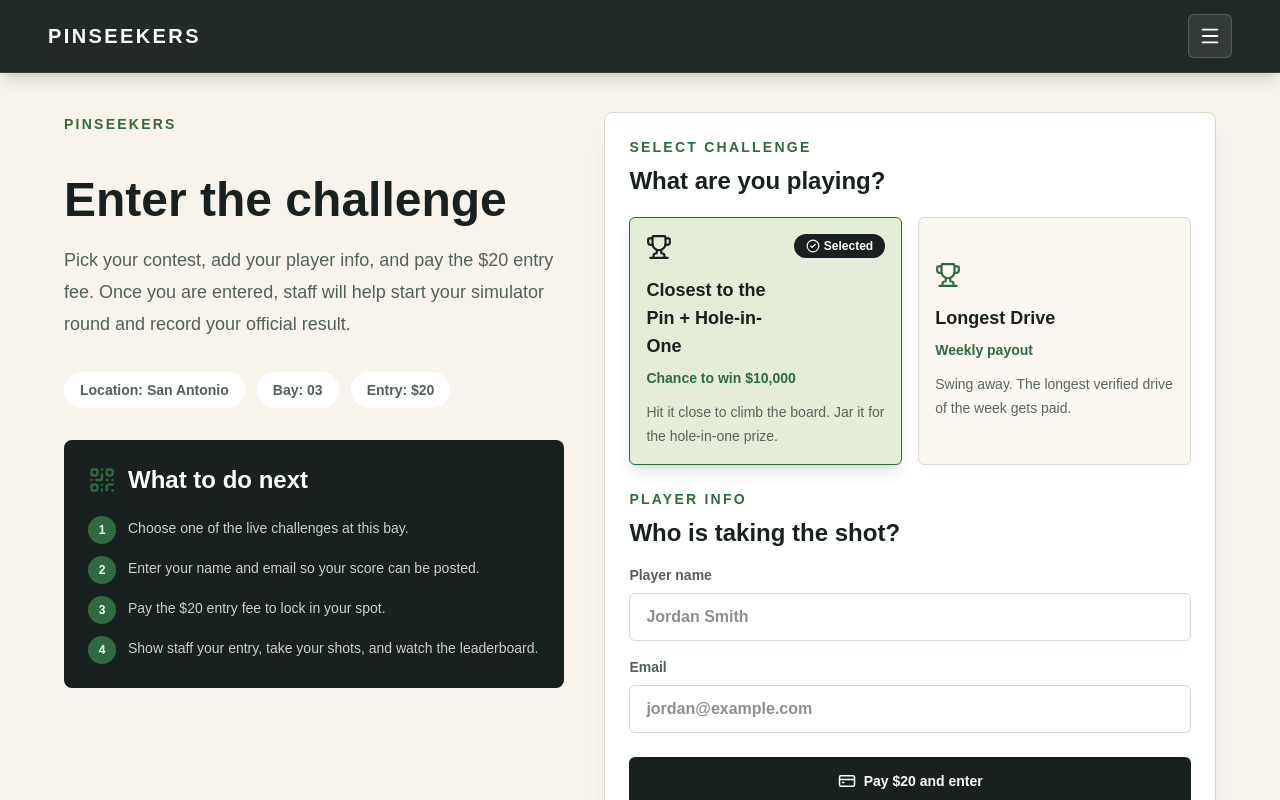
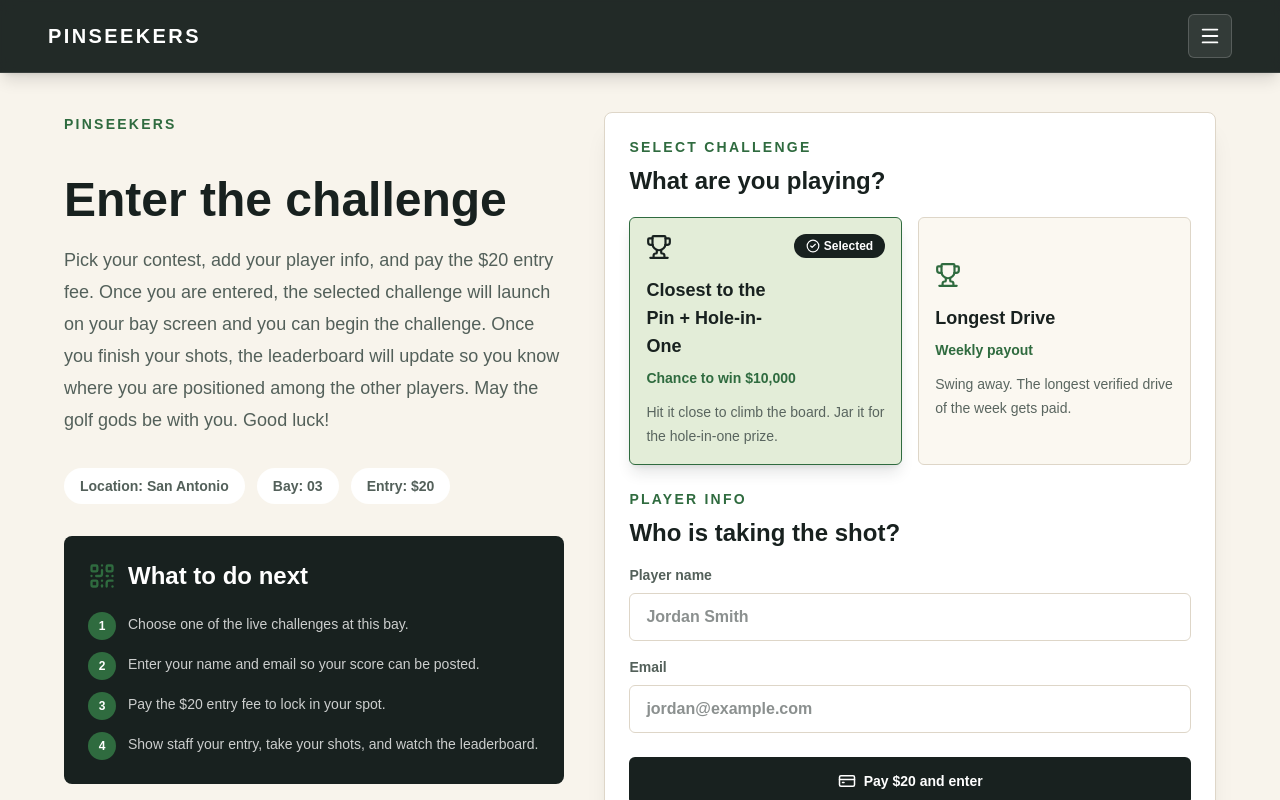
Before and after one commit to 8tw5kvtdxg-cmd/PinSeekersApp, a Next.js app: page /play in a window 1280 px wide. Shown: the top 800 px of the page. Built offline with nearby package versions, Linux system fonts and the light colour scheme.

Commit message:
Update enter challenge instructions

```diff
--- a/app/play/page.tsx
+++ b/app/play/page.tsx
@@ -49,8 +49,10 @@
           </h1>
           <p className="mt-5 text-lg leading-8 text-[#53605a]">
             Pick your contest, add your player info, and pay the $20 entry fee.
-            Once you are entered, staff will help start your simulator round and
-            record your official result.
+            Once you are entered, the selected challenge will launch on your bay
+            screen and you can begin the challenge. Once you finish your shots,
+            the leaderboard will update so you know where you are positioned
+            among the other players. May the golf gods be with you. Good luck!
           </p>
           <div className="mt-8 flex flex-wrap gap-3">
             <span className="rounded-full bg-white px-4 py-2 text-sm font-bold text-[#53605a]">
```
